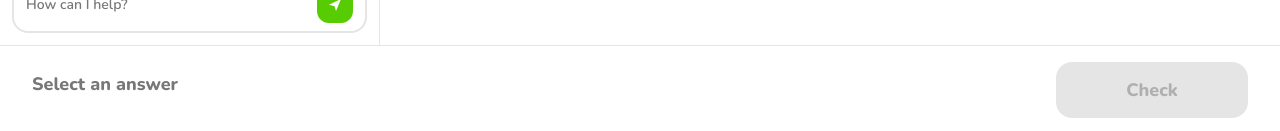
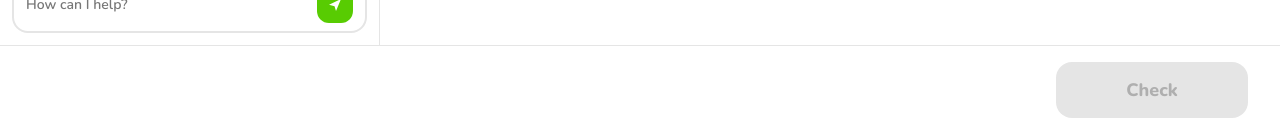
Before and after one commit to musaabMD/duolingo4TestPrep, a Next.js app: page /practice in a window 1280 px wide. Shown: the part 666-797 px from the top of the page. Built offline with nearby package versions, Linux system fonts and the light colour scheme.

Commit message:
Remove Select an answer footer prompt from practice

```diff
--- a/src/app/practice/page.tsx
+++ b/src/app/practice/page.tsx
@@ -302,19 +302,15 @@ function PracticeInner() {
                 <path d="M5 6h14v10H8l-3 3V6z" strokeLinejoin="round" />
               </svg>
             </button>
-            <div className="min-h-10 font-extrabold">
-              {checked ? (
+            {checked && (
               <p
-                  className={`text-2xl ${
+                className={`text-2xl font-extrabold ${
                   isCorrect ? "text-[var(--brand-deep)]" : "text-[var(--warn)]"
                 }`}
               >
                 {isCorrect ? "Correct!" : "Incorrect"}
               </p>
-              ) : (
-                <p className="text-lg text-[var(--muted)]">Select an answer</p>
             )}
-            </div>
           </div>
 
           <div className="flex w-full items-center gap-3 sm:w-auto sm:justify-end">
```
Lines whose indentation alone changed are shown as unchanged.
